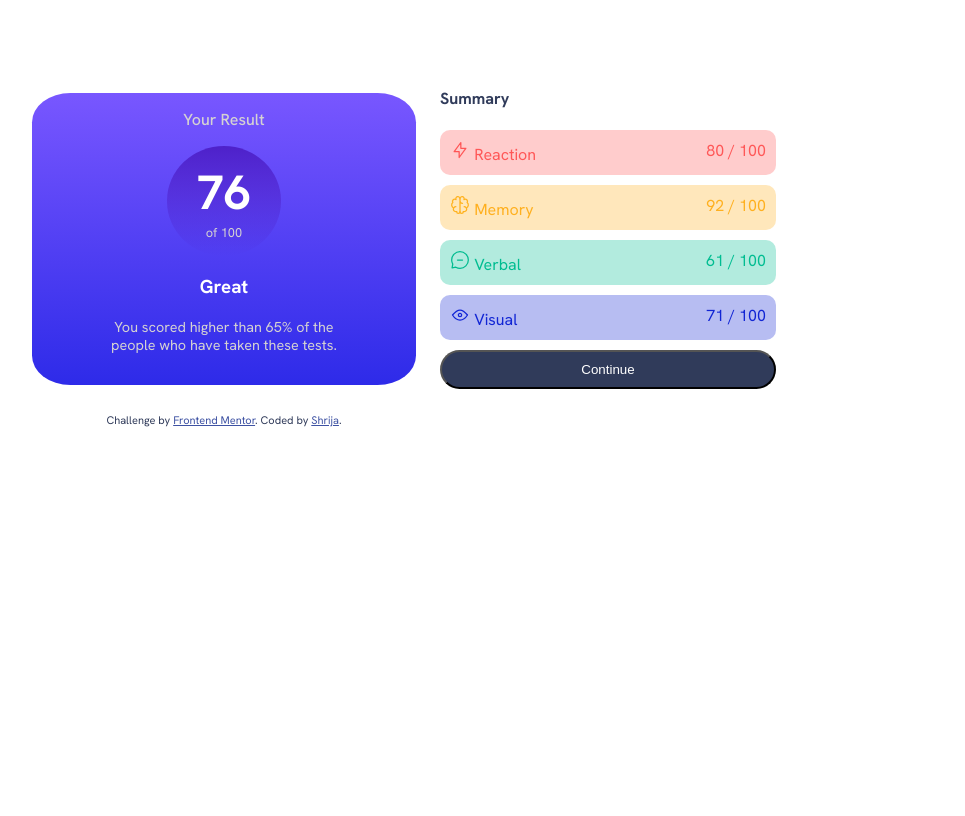
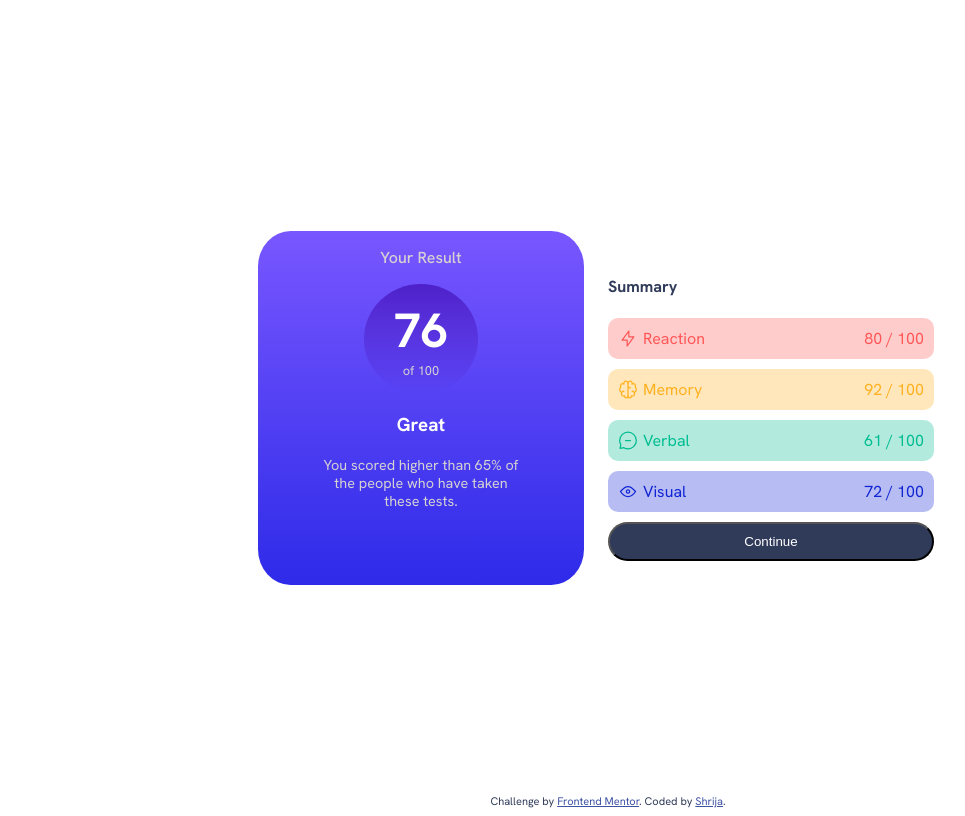
Before and after one commit to Shrija2/Project-1-Frontendmentor, a plain HTML site: page results-summary-component-main/index.html in a window 1280 px wide. Shown: the whole page, without its empty margins (32-997 px from the left). Drawn offline with Linux system fonts and the light colour scheme.

Commit message:
code review

```diff
--- a/results-summary-component-main/index.html
+++ b/results-summary-component-main/index.html
@@ -1,26 +1,28 @@
 <!DOCTYPE html>
 <html lang="en">
   <head>
-  <meta charset="UTF-8">
-  <meta name="viewport" content="width=device-width, initial-scale=1.0"> <!-- displays site properly based on user's device -->
+    <meta charset="UTF-8" />
+    <meta name="viewport" content="width=device-width, initial-scale=1.0" />
 
-  <link rel="icon" type="image/png" sizes="32x32" href="./assets/images/favicon-32x32.png">
-  <link rel="preconnect" href="https://fonts.googleapis.com">
-  <link rel="preconnect" href="https://fonts.gstatic.com" crossorigin>
-  <link href="https://fonts.googleapis.com/css2?family=EB+Garamond&family=Hanken+Grotesk:wght@400;500;700&family=Inter&family=Roboto:wght@100;400;500&family=Work+Sans:wght@600&display=swap" rel="stylesheet">
-  <link rel="stylesheet" href="style.css">
+    <link
+      rel="icon"
+      type="image/png"
+      sizes="32x32"
+      href="./assets/images/favicon-32x32.png"
+    />
+    <link rel="preconnect" href="https://fonts.googleapis.com" />
+    <link rel="preconnect" href="https://fonts.gstatic.com" crossorigin />
+    <link
+      href="https://fonts.googleapis.com/css2?family=EB+Garamond&family=Hanken+Grotesk:wght@400;500;700&family=Inter&family=Roboto:wght@100;400;500&family=Work+Sans:wght@600&display=swap"
+      rel="stylesheet"
+    />
+    <link rel="stylesheet" href="style.css" />
 
     <title>Frontend Mentor | Results summary component</title>
-
-  <!-- Feel free to remove these styles or customise in your own stylesheet 👍 -->
-
-</head>
   <body>
-  <div>
+    <main>
         <section id="result">
-      <div class="your-result">
-        Your Result
-      </div>
+          <div class="your-result">Your Result</div>
           <div class="rank">
             <h1>76</h1>
             <p>of 100</p>
@@ -28,49 +30,50 @@
 
           <div>
             <h3>Great</h3>
-        <p>You scored higher than 65% of the people who have taken these tests.</p>
+            <p>
+              You scored higher than 65% of the people who have taken these
+              tests.
+            </p>
           </div>
+        </section>
 
-    </section>
-  </div>
-
-  <div>
         <section id="summary">
           <h4>Summary</h4>
 
-    <div class="reaction">
-      <img src="./assets/images/icon-reaction.svg">
+          <div class="reaction skill-container">
+            <img src="#" />
             Reaction
-      <span>80 / 100</span>
+            <span></span>
           </div>
 
-  <div class="memory">
-    <img src="./assets/images/icon-memory.svg">
+          <div class="memory skill-container">
+            <img src="#" />
             Memory
-    <span>92 / 100</span>
+            <span></span>
           </div>
 
-  <div class="verbal">
-    <img src="./assets/images/icon-verbal.svg">
+          <div class="verbal skill-container">
+            <img src="#" />
             Verbal
-    <span>61 / 100</span>
+            <span></span>
           </div>
 
-  <div class="visual">
-    <img src="./assets/images/icon-visual.svg">
+          <div class="visual skill-container">
+            <img src="#" />
             Visual
-    <span>71 / 100</span>
+            <span></span>
           </div>
 
           <button>Continue</button>
-
         </section>
+    </main>
+    <div class="attribution">
+      Challenge by
+      <a href="https://www.frontendmentor.io?ref=challenge" target="_blank"
+        >Frontend Mentor</a
+      >. Coded by <a href="#">Shrija</a>.
     </div>
 
-
-<div class="attribution">
-  Challenge by <a href="https://www.frontendmentor.io?ref=challenge" target="_blank">Frontend Mentor</a>.
-  Coded by <a href="#">Shrija</a>.
-</div>
+    <script src="index.js" type="module"></script>
   </body>
 </html>
--- /dev/null
+++ b/results-summary-component-main/index.js
@@ -0,0 +1,16 @@
+const skillImages = document.querySelectorAll(".skill-container img");
+const skillSpans = document.querySelectorAll(".skill-container span");
+
+dataHandle("data.json");
+
+async function dataHandle(uri) {
+  const skillsData = await fetch(uri);
+  const res = await skillsData.json();
+
+  for (let i = 0; i < res.length; i++) {
+    skillImages[i].src = res[i].icon;
+    skillSpans[i].innerHTML += `
+            <span>${res[i].score} / 100</span>
+          `;
+  }
+}
--- a/results-summary-component-main/style.css
+++ b/results-summary-component-main/style.css
@@ -1,134 +1,149 @@
-.attribution { font-size: 11px; text-align: center; }
-.attribution a { color: hsl(228, 45%, 44%); }
-
-
-
-body{
+body {
+  display: grid;
+  min-height: 100vh;
+  position: relative;
+  place-content: center;
   font-family: Hanken Grotesk;
-  color:hsl(224, 30%, 27%);
-  margin:0;
+  color: hsl(224, 30%, 27%);
 }
 
+main {
+  max-width: 370px;
+}
 
 /*RESULT*/
-
-#result{
+#result {
   background-image: linear-gradient(hsl(252, 100%, 67%), hsl(241, 81%, 54%));
-  color:white;
+  text-align: center;
+  color: white;
+  padding-bottom: 1rem;
   border-bottom-left-radius: 10%;
   border-bottom-right-radius: 10%;
-  text-align: center;
-  padding-bottom:1rem;
-}
-.your-result{
-  padding-top:1rem;
-  padding-bottom:1rem;
-  font-weight: 500;
-  color: hsl(0, 4%, 83%);
 }
 
-.rank{
-  background-image: linear-gradient(hsla(256, 72%, 46%, 1),hsla(241, 72%, 46%, 0) );
-  border-radius:50%;
-  width: 5.3rem;
-  padding:15px;
-  margin: auto;
-
+.your-result {
+  color: hsl(0, 4%, 83%);
+  padding-top: 1rem;
+  padding-bottom: 1rem;
+  font-weight: 500;
 }
 
-.rank h1{
-  font-size: 3rem;
-  padding:0;
-  margin:0;
+.rank {
+  background-image: linear-gradient(
+    hsla(256, 72%, 46%, 1),
+    hsla(241, 72%, 46%, 0)
+  );
+  border-radius: 50%;
+  width: 5.3rem;
+  padding: 15px;
+  margin: auto;
 }
 
-.rank p{
-  font-size: 0.8rem;
-  padding:0;
-  margin:0;
-
-}
-p{
-  font-size: 0.9rem;
-  padding-left:4rem;
-  padding-right:4rem;
-  color: hsl(0, 4%, 83%);
+.rank h1 {
+  font-size: 3rem;
+  padding: 0;
+  margin: 0;
 }
 
+.rank p {
+  font-size: 0.8rem;
+  padding: 0;
+  margin: 0;
+}
+
+p {
+  color: hsl(0, 4%, 83%);
+  font-size: 0.9rem;
+  padding-left: 4rem;
+  padding-right: 4rem;
+}
 
 /*SUMMARY*/
-  #summary{
-    margin:1.5rem;
+#summary {
+  margin: 1.5rem;
 }
-  #summary .h4{
+
+#summary h4 {
   text-align: left;
 }
 
-.reaction, .memory, .verbal, .visual{
-  margin-bottom:10px;
-  padding:10px;
+.skill-container {
+  display: flex;
+  padding: 10px;
   border-radius: 10px;
-}
-.reaction{
-  background-color:hsl(0, 100%, 67%, 0.3);
-  color:hsl(0, 100%, 67%) ;
+  margin-bottom: 10px;
 }
 
-.memory{
+.skill-container span {
+  margin-left: auto;
+}
+
+.skill-container img {
+  margin-right: 5px;
+}
+
+.reaction {
+  background-color: hsl(0, 100%, 67%, 0.3);
+  color: hsl(0, 100%, 67%);
+}
+
+.memory {
   background-color: hsl(39, 100%, 56%, 0.3);
   color: hsl(39, 100%, 56%);
 }
 
-.verbal{
-  background-color:hsl(166, 100%, 37%, 0.3) ;
-  color:hsl(166, 100%, 37%);
-}
-.visual{
-  background-color:hsl(234, 85%, 45%, 0.3) ;
-  color:hsl(234, 85%, 45%);
+.verbal {
+  background-color: hsl(166, 100%, 37%, 0.3);
+  color: hsl(166, 100%, 37%);
 }
 
-button{
+.visual {
+  background-color: hsl(234, 85%, 45%, 0.3);
+  color: hsl(234, 85%, 45%);
+}
+
+button {
   border-radius: 30px;
   background-color: hsl(224, 30%, 27%);
-  color:white;
+  color: white;
   text-align: center;
-  width:100%;
-  padding:10px;
+  width: 100%;
+  padding: 10px;
+  transition: all 150ms linear;
+  cursor: pointer;
+}
 
-}
-button:active{
+button:hover,
+button:focus {
   background-color: hsla(256, 72%, 46%, 1);
   border-color: hsla(256, 72%, 46%, 1);
 }
-span{
-  float:right;
+
+.attribution {
+  width: 100%;
+  position: absolute;
+  bottom: 0;
   text-align: center;
+  font-size: 11px;
 }
 
-@media(min-width:376px){
-  body{
-    display: grid;
-    grid-template-columns:1fr 1fr;
-    margin:4rem;
-    max-width:80%;
-    justify-content: center;align-items: center;
-
+.attribution a {
+  color: hsl(228, 45%, 44%);
 }
 
+@media (min-width: 768px) {
+  main {
+    display: flex;
+    max-width: 700px;
+  }
 
-  #result{
+  #summary,
+  #result {
+    width: 50%;
+  }
+
+  #result {
     border-top-left-radius: 10%;
     border-top-right-radius: 10%;
-
   }
 }
-  @media(min-width:600px){
-    body{
-
-      max-width:60%;
-
-
-      }
-
-    }
```
Lines whose indentation alone changed are shown as unchanged.
